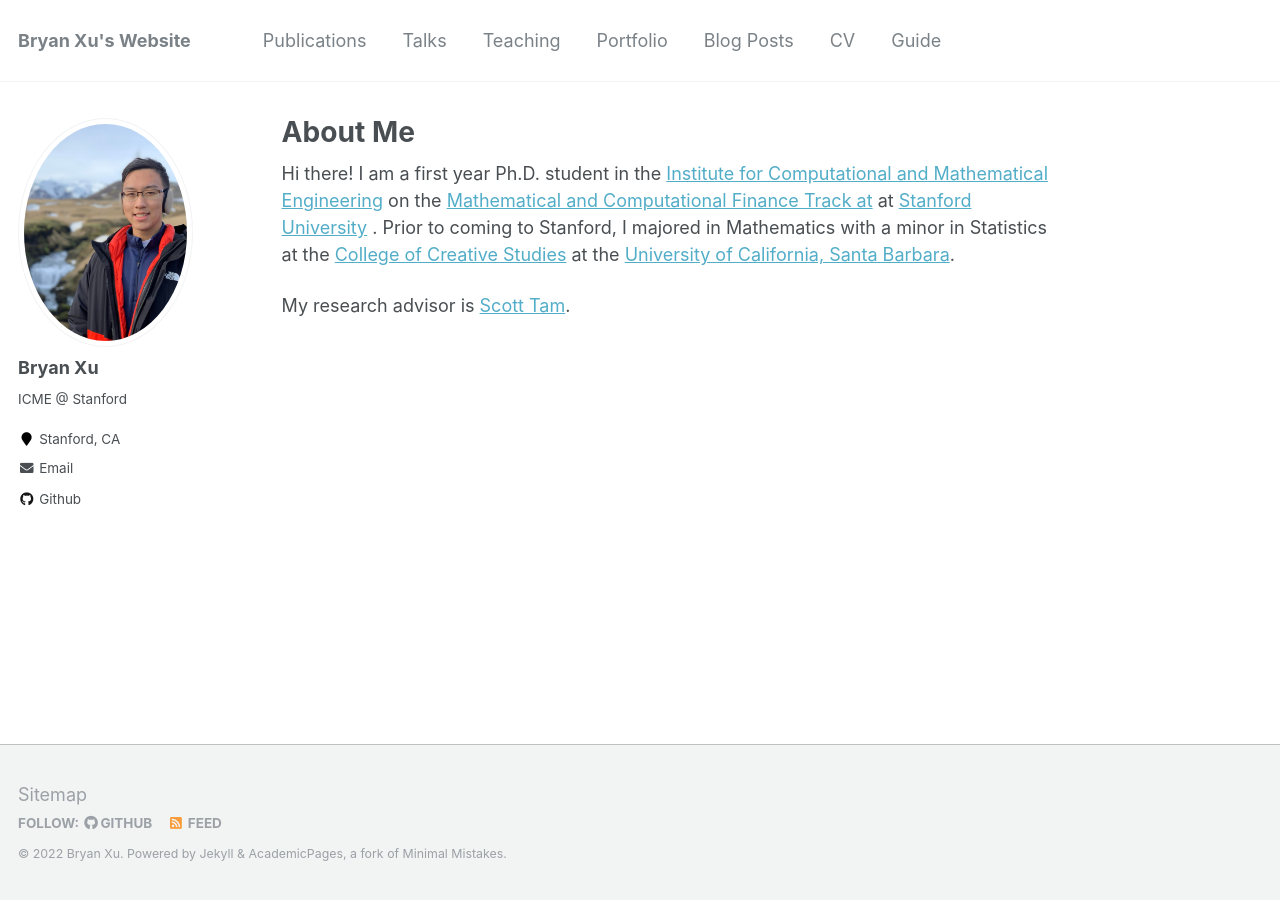
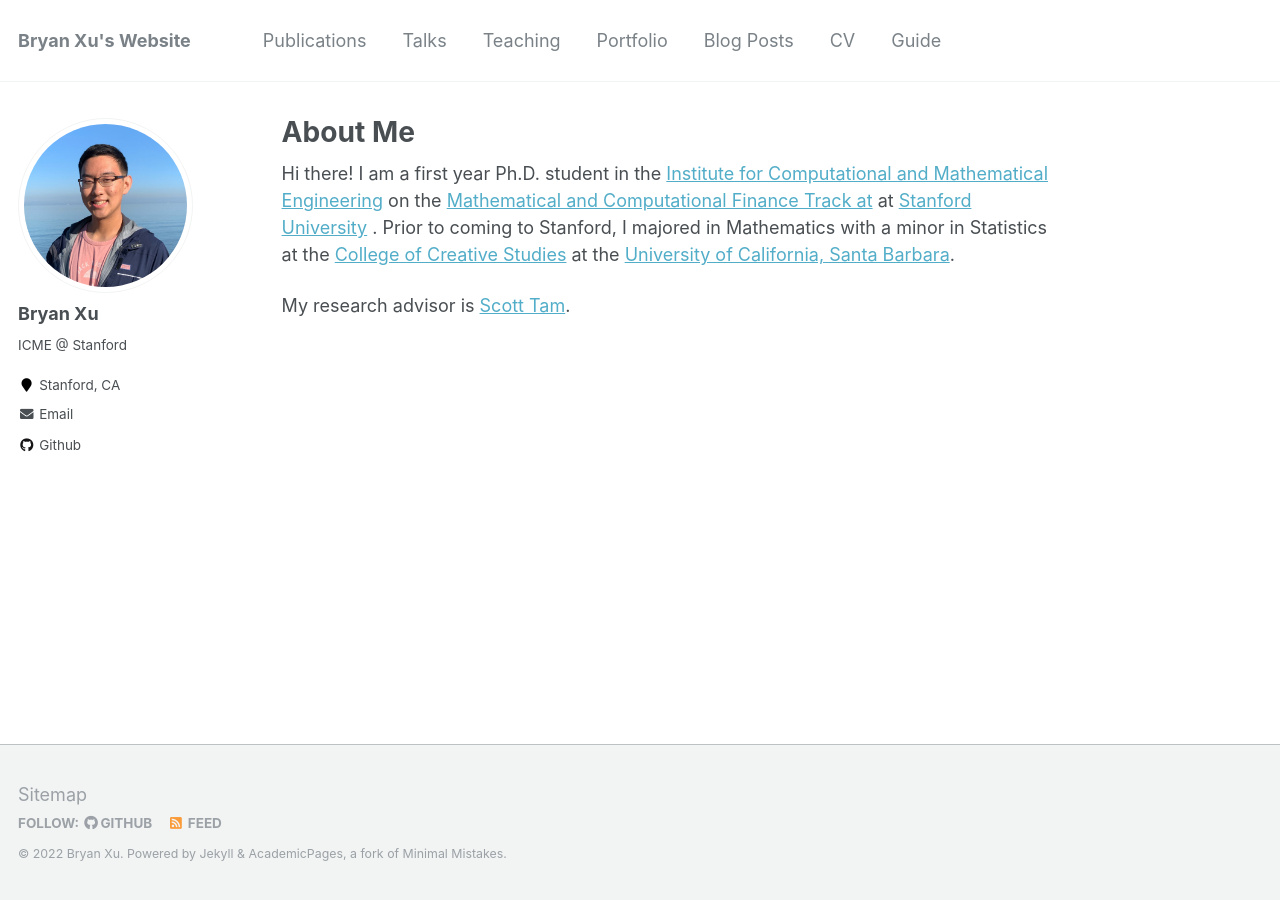
Before and after one commit to bryanaxu1/bryanaxu1.github.io, a Jekyll site: the page built from _pages/about.md, in a window 1280 px wide. Built offline with Jekyll 4.4.1, drawn with Linux system fonts in a browser that asks for light colours.

Commit message:
mar 26 v2

```diff
--- a/_config.yml
+++ b/_config.yml
@@ -81,7 +81,7 @@ analytics:
 # Site Author
 author:
   name             : "Bryan Xu"
-  avatar           : "picture2.jpeg"
+  avatar           : "picture.jpeg"
   bio              : "ICME @ Stanford"
   location         : "Stanford, CA"
   employer         :
```
